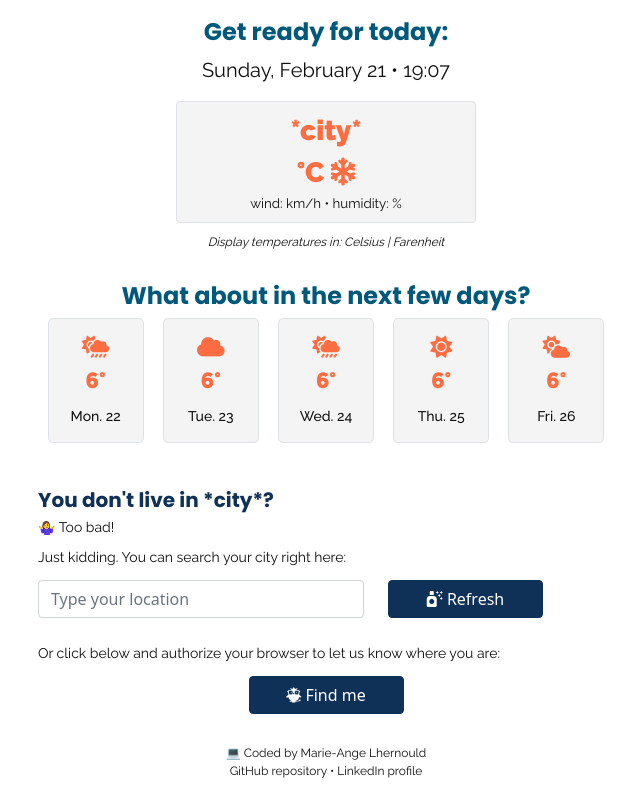
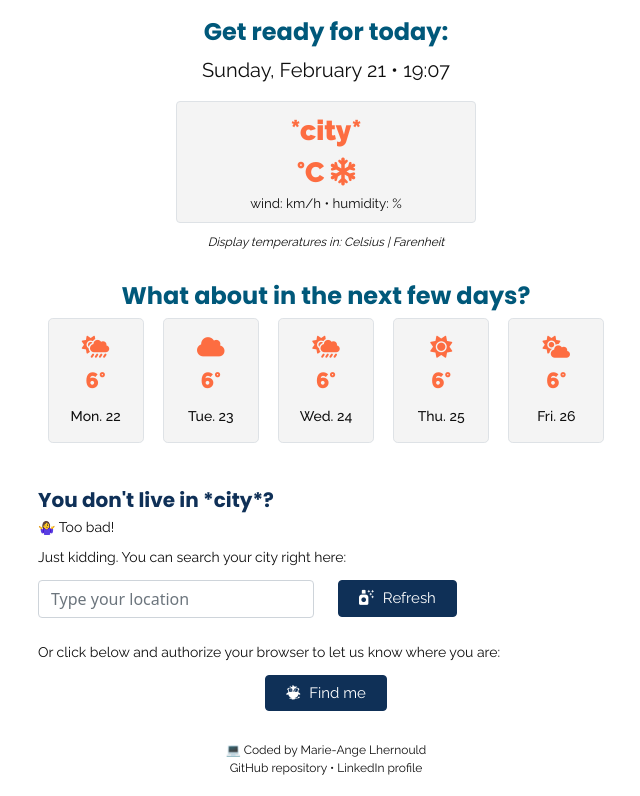
Before and after one commit to Marie-Ange-L/SheCodes-Plus-final-projet, a plain HTML site: page index.html in a window 1280 px wide. Shown: the part 227-1023 px from the top of the page, without its empty margins (314-954 px from the left). Drawn offline with nearby package versions, Linux system fonts and the light colour scheme.

Commit message:
Corrected CSS buttons display

```diff
--- a/index.html
+++ b/index.html
@@ -81,7 +81,7 @@
         <p>Just kidding. You can search your city right here:</p>
         <form id="search-form">
           <div class="row">
-            <div class="col-7">
+            <div class="col-6">
               <div class="form-group">
                 <input
                   type="text"
@@ -93,7 +93,7 @@
                 />
               </div>
             </div>
-            <div class="col-3">
+            <div class="col-6">
               <button
                 type="submit"
                 class="btn btn-primary mb-2"
@@ -108,8 +108,11 @@
           Or click below and authorize your browser to let us know where you
           are:
         </p>
-        <button class="btn btn-primary mb-2" id="current-location-button">
-          <i class="fab fa-earlybirds"></i>&nbsp;Find me
+        <button
+          class="btn btn-primary mb-2 find-me-button"
+          id="current-location-button"
+        >
+          <i class="fab fa-earlybirds icons"></i>&nbsp;Find me
         </button>
       </div>
       <div class="footer">
--- a/src/style.css
+++ b/src/style.css
@@ -42,6 +42,10 @@ p {
 
 form {
   padding-bottom: 20px;
+}
+
+button i {
+  padding-right: 5px;
 }
 
 .date {
@@ -133,8 +137,13 @@ form {
   background-color: #0f3057;
   border-color: #0f3057;
   display: block;
+  font-size: 15px;
+  font-family: "Raleway", sans-serif;
+  padding: 6px 20px;
+}
+
+.find-me-button {
   margin: 0 auto;
-  width: 155px;
 }
 
 .change-city button:hover {
```
